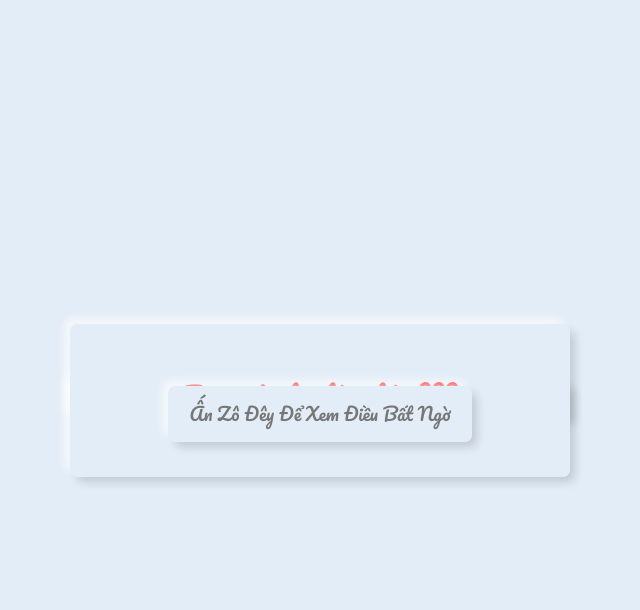
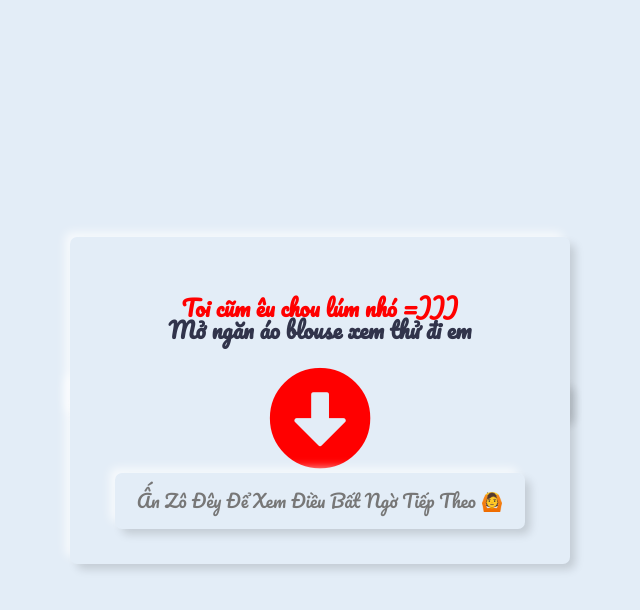
Before and after one commit to sil2003/sil2003.github.io, a plain HTML site: page index.html in a window 1280 px wide. Both pictures are taken after a click on the element 521 px from the left and 462 px from the top of the page. Shown: the whole page, without its empty margins (320-960 px from the left). Drawn offline with Linux system fonts and the light colour scheme.

Commit message:
Update index.html

```diff
--- a/index.html
+++ b/index.html
@@ -46,11 +46,14 @@
                     <div class="card__title--name">
                         <h1>
                             <span style="color: red;">Toi cũm êu chou lúm nhó =)))</span>
-
+                            <br style="color: red; margin-top: 6px; margin-bottom: 6px;">Mở ngăn áo blouse xem thử đi em<br>
+                            <br style="color: black; margin-top: 6px; margin-bottom: 6px;"> <div class="col_third" id="heart">
+                                <i class="fa fa-arrow-alt-circle-down fa-5x"></i>
+                            </div><br>
                             <a href="https://sil0110.github.io/">
                             <div class="sil">
                             <div class="button button__subscribe btnNo" onclick="showMess()">
-                                <span> Ấn Zô Đêy Để Xem Điều Bất Ngờ </span>
+                                <span> Ấn Zô Đêy Để Xem Điều Bất Ngờ Tiếp Theo 🙆 </span>
                             </div>
                         </h1>
                     </div>
```
